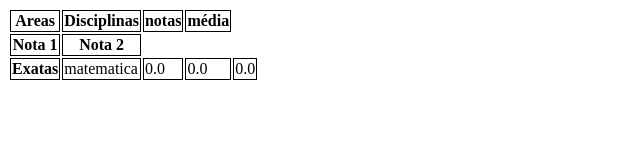
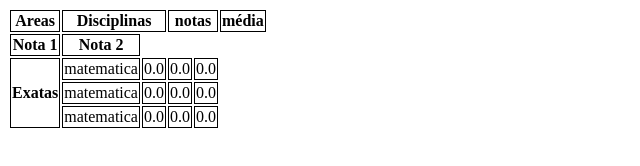
Before and after one commit to RenanLamorim/Modulo-3, a plain HTML site: page Exercicios-de-tabelas/Desafio003.html in a window 1280 px wide. Shown: the whole page, without its empty margins (0-640 px from the left). Drawn offline with Linux system fonts and the light colour scheme.

Commit message:
colspan rowspan

```diff
--- a/Exercicios-de-tabelas/Desafio003.html
+++ b/Exercicios-de-tabelas/Desafio003.html
@@ -13,26 +13,38 @@
 <body>
  <table>
     <thead>
-        <th>
+        <th rowspan="2">
             Areas
         </th>
-        <th>
+        <th colspan="2" rowspan="2">
             Disciplinas
         </th>
-        <th>
+        <th colspan="2" rowspan="1">
             notas
         </th>
-        <th>
+        <th rowspan="2">
             média
         </th>
     </thead>
     <tbody>
         <tr>
-            <th>Nota 1</th>
-            <th>Nota 2</th>
+            <th rowspan="1">Nota 1</th>
+            <th rowspan="1">Nota 2</th>
         </tr>
         <tr>
             <th rowspan="4" scope="rowgroup">Exatas</th>
+            <td>matematica</td>
+            <td>0.0</td>
+            <td>0.0</td>
+            <td>0.0</td>
+        </tr>
+        <tr>
+            <td>matematica</td>
+            <td>0.0</td>
+            <td>0.0</td>
+            <td>0.0</td>
+        </tr>
+        <tr>
             <td>matematica</td>
             <td>0.0</td>
             <td>0.0</td>
```
